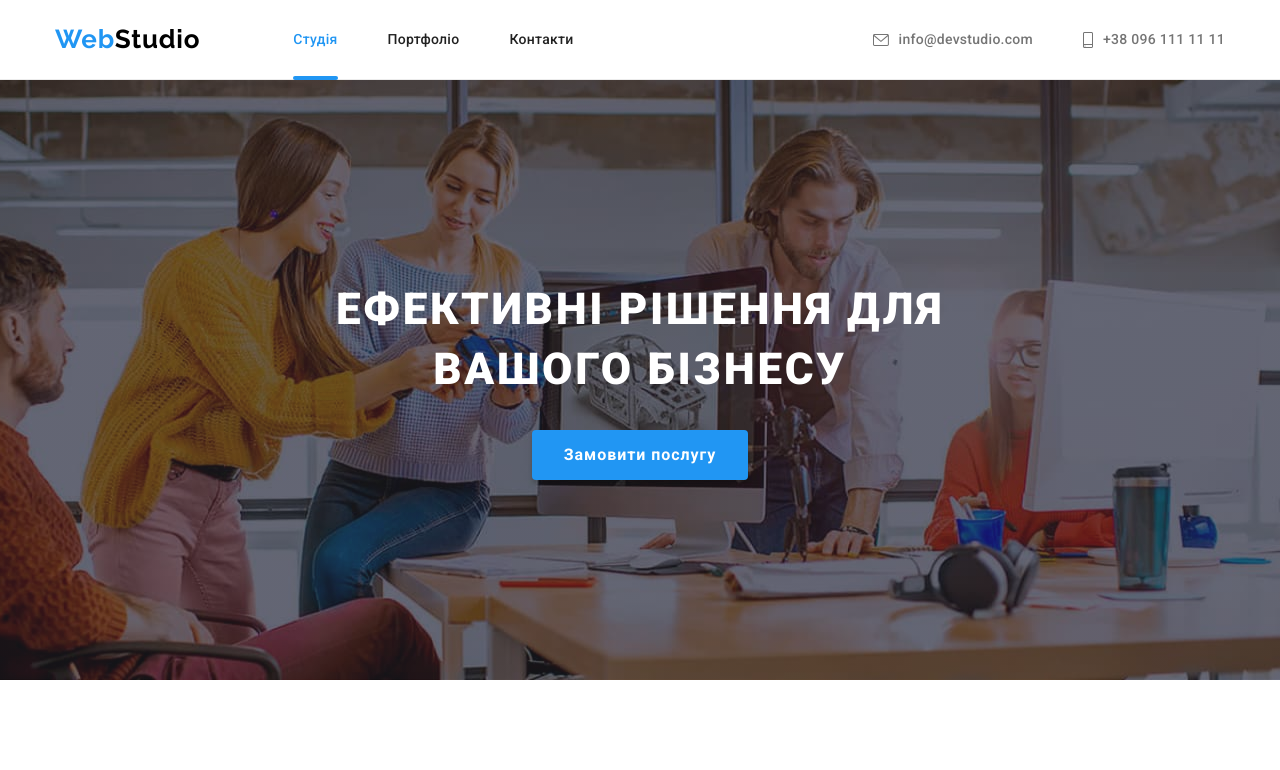
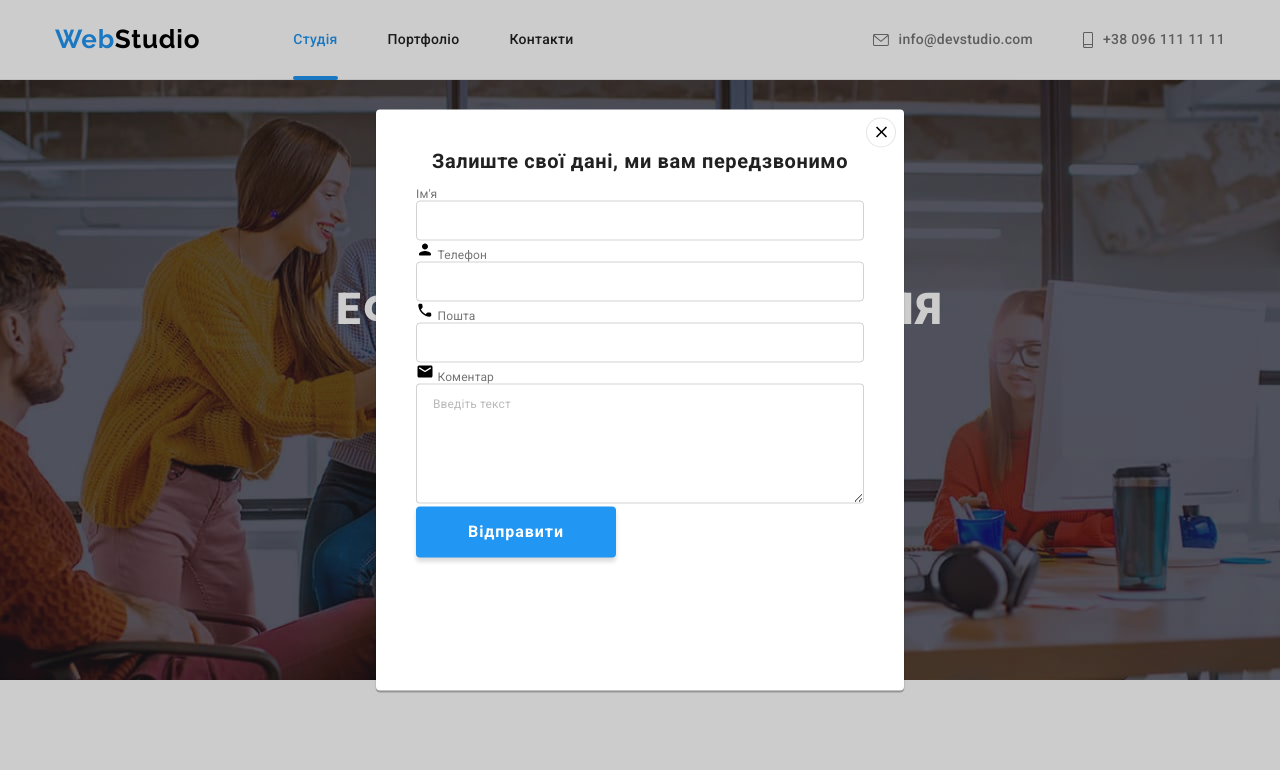
Before and after one commit to LarysaHliieva/goit-markup-hw-06, a plain HTML site: page index.html in a window 1280 px wide. Shown: the top 770 px of the page. Drawn offline with nearby package versions, Linux system fonts and the light colour scheme.

Commit message:
modal-form (begin)

```diff
--- a/css/styles.css
+++ b/css/styles.css
@@ -114,7 +114,7 @@ body {
 }
 
 .btn {
-  min-width: 160px;
+  min-width: 200px;
   padding: 10px 32px;
 
   border: none;
@@ -726,6 +726,7 @@ body {
   transform: translate(-50%, -50%) scale(1);
   width: 528px;
   height: 581px;
+  padding: 40px;
 
   background-color: var(--white-color);
   box-shadow: 0px 1px 3px rgba(0, 0, 0, 0.12), 0px 1px 1px rgba(0, 0, 0, 0.14),
@@ -754,3 +755,54 @@ body {
   border: 1px solid rgba(0, 0, 0, 0.1);
   background-color: var(--white-color);
 }
+
+.modal-desk {
+  margin-bottom: 12px;
+
+  font-weight: 700;
+  font-size: 20px;
+  line-height: 1.15;
+  text-align: center;
+  letter-spacing: 0.03em;
+}
+
+.modal-form-field + .modal-form-field {
+  margin-top: 10px;
+}
+
+.modal-form-input-desk {
+  margin-bottom: 4px;
+
+  font-size: 12px;
+  line-height: 1.17;
+  letter-spacing: 0.01em;
+
+  color: var(--secondary-text-color);
+}
+
+.modal-form-input {
+  width: 100%;
+  height: 40px;
+  padding: 12px 16px 12px 83px;
+
+  border: 1px solid rgba(33, 33, 33, 0.2);
+  border-radius: 4px;
+  background-color: transparent;
+}
+
+.modal-form-massage {
+  width: 100%;
+  height: 120px;
+  padding: 12px 16px;
+
+  border: 1px solid rgba(33, 33, 33, 0.2);
+  border-radius: 4px;
+}
+
+.modal-form-massage::placeholder {
+  font-size: 12px;
+  line-height: 1.17;
+  letter-spacing: 0.01em;
+
+  color: rgba(117, 117, 117, 0.5);
+}
--- a/index.html
+++ b/index.html
@@ -456,13 +456,53 @@
     </footer>
 
     <!-- MODAL -->
-    <div class="backdrop is-hidden" data-modal>
+    <!-- <div class="backdrop is-hidden" data-modal> -->
+    <div class="backdrop" data-modal>
       <div class="modal">
         <button type="button" class="modal-close-btn" data-modal-close>
           <svg width="18" height="18">
             <use href="./images/icons.svg#icon-close"></use>
           </svg>
         </button>
+        <p class="modal-desk">Залиште свої дані, ми вам передзвонимо</p>
+        <form class="modal-form">
+          <label class="modal-form-field">
+            <span class="modal-form-input-desk">Ім'я</span>
+            <span class="modal-form-input-wrapper">
+              <input type="text" name="user-name" class="modal-form-input" />
+              <svg width="18" height="18">
+                <use href="./images/icons.svg#icon-person"></use>
+              </svg>
+            </span>
+          </label>
+          <label class="modal-form-field">
+            <span class="modal-form-input-desk">Телефон</span>
+            <span class="modal-form-input-wrapper">
+              <input type="tel" name="user-phone" class="modal-form-input" />
+              <svg width="18" height="18">
+                <use href="./images/icons.svg#icon-phone"></use>
+              </svg>
+            </span>
+          </label>
+          <label class="modal-form-field">
+            <span class="modal-form-input-desk">Пошта</span>
+            <span class="modal-form-input-wrapper">
+              <input type="text" name="user-mail" class="modal-form-input" />
+              <svg width="18" height="18">
+                <use href="./images/icons.svg#icon-email"></use>
+              </svg>
+            </span>
+          </label>
+          <label class="modal-form-field">
+            <span class="modal-form-input-desk">Коментар</span>
+            <textarea
+              class="modal-form-massage"
+              name="user-comment"
+              placeholder="Введіть текст"
+            ></textarea>
+          </label>
+          <button type="submit" class="btn">Відправити</button>
+        </form>
       </div>
     </div>
 
```
